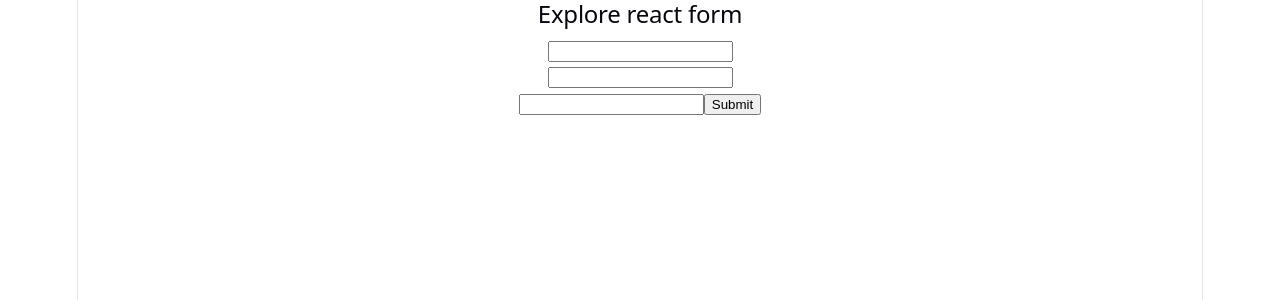
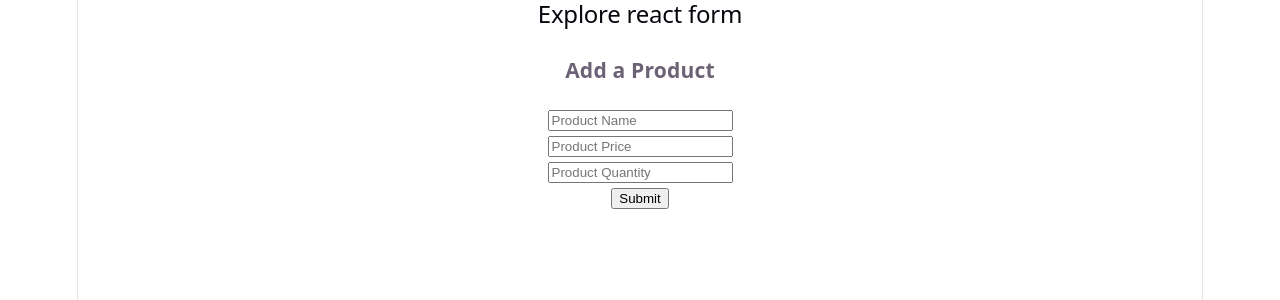
Before and after one commit to jk-jumur/explore-react-form, a React (Vite) app: page / in a window 1280 px wide. Shown: the top 300 px of the page. Built offline with nearby package versions, Linux system fonts and the light colour scheme.

Commit message:
create product form and collect product data

```diff
--- a/src/App.jsx
+++ b/src/App.jsx
@@ -1,6 +1,7 @@
 
 import './App.css'
-import HookForm from './Components/HookForm/HookForm'
+// import HookForm from './Components/HookForm/HookForm'
+import ProductManagement from './Components/ProductManagement/ProductManagement'
 // import ControlledField from './Components/ControlledField/ControlledField'
 // import UnControlledField from './Components/UnControlledField/UnControlledField'
 // import FormAction from './Components/FormAction/FormAction'
@@ -23,7 +24,8 @@
 
            {/* <UnControlledField></UnControlledField> */}
 
-         <HookForm/>
+         {/* <HookForm/> */}
+         <ProductManagement></ProductManagement>
 
     </>
   )
--- /dev/null
+++ b/src/Components/ProductManagement/ProductForm.jsx
@@ -0,0 +1,42 @@
+
+
+const ProductForm = () => {
+
+    const handleProductSubmit = e => {
+          e.preventDefault();
+        //   console.log(e.target)
+        const name = e.target.name.value;
+        const price = e.target.price.value;
+        const quantity = e.target.quantity.value;
+
+        // console.log(name, price, quantity);
+
+        const newProduct = {
+              name,
+              price,
+              quantity,
+        }
+
+        console.log(newProduct)
+    }
+    return (
+        <div>
+            <h3>Add a Product</h3>
+
+            <form onSubmit={handleProductSubmit}>
+                <input type="text" name="name" placeholder="Product Name"/>
+                <br />
+
+                <input type="text" name="price" placeholder="Product Price" />
+                <br />
+
+                <input type="text" name="quantity" placeholder="Product Quantity" />
+                <br />
+
+                <input type="submit" value="Submit" />
+            </form>
+        </div>
+    );
+};
+
+export default ProductForm;
--- /dev/null
+++ b/src/Components/ProductManagement/ProductManagement.jsx
@@ -0,0 +1,14 @@
+import ProductForm from "./ProductForm";
+import ProductTable from "./ProductTable";
+
+
+const ProductManagement = () => {
+    return (
+        <div>
+             <ProductForm></ProductForm>
+             <ProductTable></ProductTable>
+        </div>
+    );
+};
+
+export default ProductManagement;
--- /dev/null
+++ b/src/Components/ProductManagement/ProductTable.jsx
@@ -0,0 +1,10 @@
+
+const ProductTable = () => {
+    return (
+        <div>
+
+        </div>
+    );
+};
+
+export default ProductTable;
--- a/src/Components/_get_form_data_.js
+++ b/src/Components/_get_form_data_.js
@@ -13,6 +13,8 @@
  *
  * 5.uncontrolled using useRef
  *
+ * 6. Hook Form
+ *
  * })
  *
  *
```
